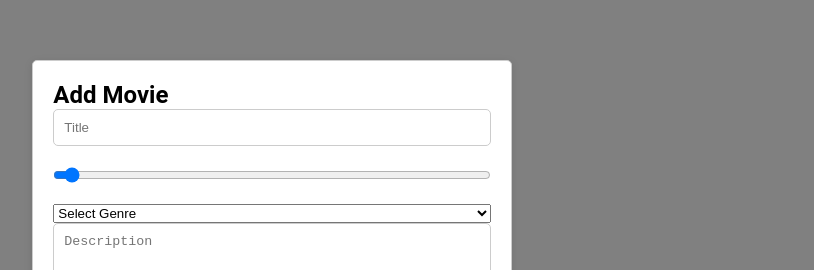
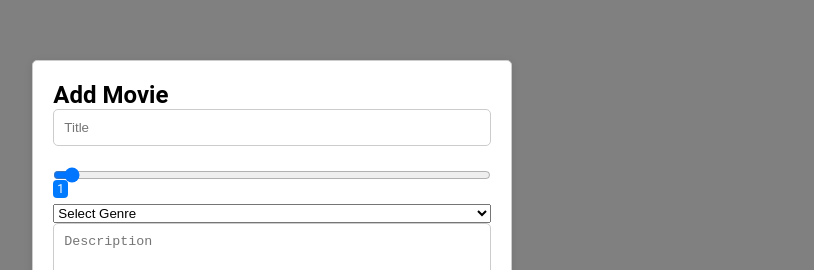
Before and after one commit to Isidorsson/lexicon-tasks, a React (Vite) app in the folder lexicon-task-react-movie-card/: page / in a window 1280 px wide. Shown: the part 110-380 px from the top of the page, without its empty margins (232-1046 px from the left). Built offline with nearby package versions, Linux system fonts and the light colour scheme.

Commit message:
Add raiting indicator

```diff
--- a/lexicon-task-react-movie-card/src/components/AddMovie.tsx
+++ b/lexicon-task-react-movie-card/src/components/AddMovie.tsx
@@ -1,7 +1,8 @@
 import '../styles/AddMovie.css';
 
+import { useEffect, useRef, useState } from 'react';
+
 import { MovieList } from './MovieList';
-import { useState } from 'react';
 
 export interface IMovie {
   title: string;
@@ -12,7 +13,7 @@ export interface IMovie {
 
 export const AddMovie = () => {
   const [title, setTitle] = useState('');
-  const [rating, setRating] = useState(0);
+  const [rating, setRating] = useState(1);
   const [genre, setGenre] = useState('');
   const [description, setDescription] = useState('');
   const [movies, setMovies] = useState<IMovie[]>([]);
@@ -41,6 +42,16 @@ export const AddMovie = () => {
     }
   };
 
+
+  const indicatorRef = useRef<HTMLSpanElement>(null);
+
+  useEffect(() => {
+    if (indicatorRef.current) {
+      indicatorRef.current.style.left = `calc((100% / (5 - 1)) * (${rating} - 1))`;
+    }
+  }, [rating]);
+
+
   return (
     <><div className="controls-wrapper">
       <h2>Add Movie </h2>
@@ -57,6 +68,9 @@ export const AddMovie = () => {
         max={5}
         value={rating}
         onChange={(event) => setRating(Number(event.target.value))} />
+      <div className='indicator-wrapper'>
+        <span ref={indicatorRef} className='indicator-rating'>{rating}</span>
+      </div>
       <select className='input-genre' value={genre} onChange={(event) => setGenre(event.target.value)}>
         <option value="">Select Genre</option>
         <option value="action">Action</option>
@@ -77,7 +91,7 @@ export const AddMovie = () => {
       </div>
 
     </div>
-    <MovieList movies={movies} />
+      <MovieList movies={movies} />
 
     </>
   );
--- a/lexicon-task-react-movie-card/src/styles/AddMovie.css
+++ b/lexicon-task-react-movie-card/src/styles/AddMovie.css
@@ -19,13 +19,32 @@
   padding: 10px;
   border-radius: 5px;
   border: 1px solid #ccc;
-  width: 100%;
+  /* width: 100%; */
 }
 
 .controls-wrapper input:focus {
   outline: none;
   border-color: #007bff;
 }
+
+.indicator-wrapper {
+  position: relative;
+}
+
+.indicator-rating {
+  position: absolute;
+  top: -24px;
+  left: 0;
+  background: #007bff;
+  color: white;
+  padding: 2px 4px;
+  border-radius: 4px;
+  font-size: 12px;
+  white-space: nowrap;
+  max-width: 15px;
+  min-width: 15px;
+}
+
 
 .controls-wrapper textarea {
   margin-bottom: 10px;
```
Also changed, not shown: 1 other file (tests, documents, lock files or other folders).
